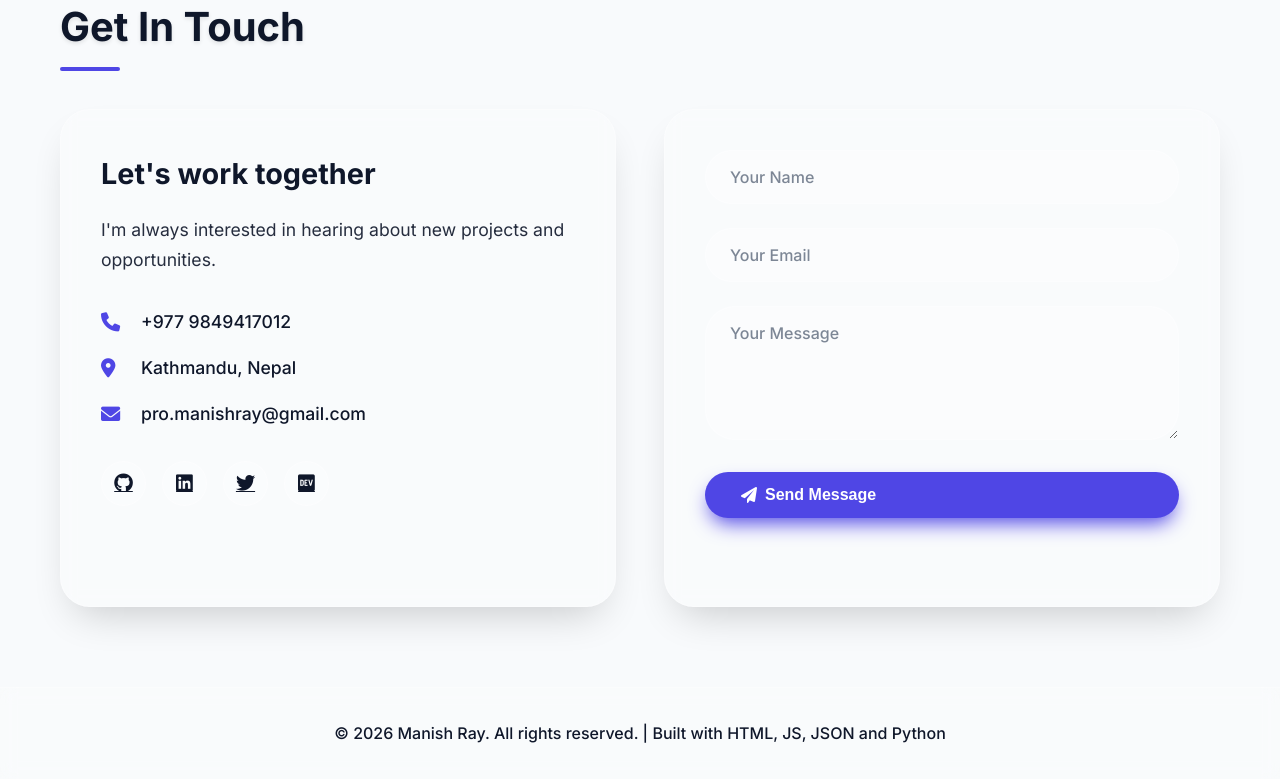
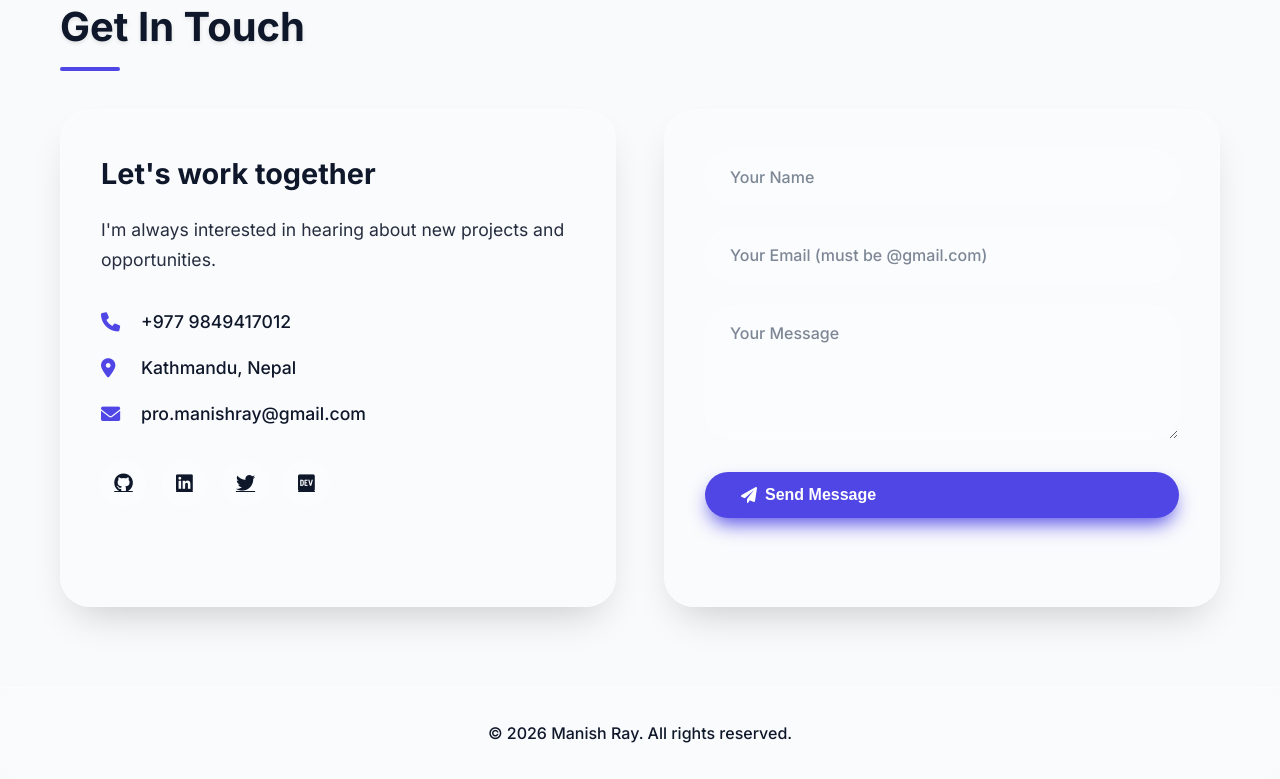
Before and after one commit to UnrealistManish/portfolio, a Flask app: page / in a window 1280 px wide. Shown: the part 3760-4539 px from the top of the page. Run offline with Flask 3, Linux system fonts and the light colour scheme; data that the repository does not hold is empty.

Commit message:
Portfolio

```diff
--- a/app.py
+++ b/app.py
@@ -12,7 +12,7 @@ YOUR_NAME = "Manish Ray"
 YOUR_PHONE = "+977 9849417012"
 YOUR_CITY = "Kathmandu, Nepal"
 YOUR_EMAIL = "pro.manishray@gmail.com"
-GITHUB_USERNAME = "Manish Ray"  # Replace with your actual GitHub username
+GITHUB_USERNAME = "UnrealistManish"  # Replace with your actual GitHub username
 # =============================================================
 
 # Sample projects data
@@ -121,15 +121,12 @@ def get_github_stats():
                 "following": user_data.get("following", 0)
             })
         else:
-            # fallback mock data
             return jsonify({"public_repos": 24, "followers": 156, "following": 89})
     except:
         return jsonify({"public_repos": 24, "followers": 156, "following": 89})
 
 @app.route('/api/visitor-count')
 def visitor_count():
-    """Simple visitor counter (increments each time) – in production use a database"""
-    # For demo, we'll just return a random number
     return jsonify({"count": random.randint(1000, 5000)})
 
 @app.route('/api/contact', methods=['POST'])
@@ -142,10 +139,10 @@ def contact():
     if not name or not email or not message:
         return jsonify({'success': False, 'error': 'All fields are required.'}), 400
 
-    if '@' not in email or '.' not in email:
-        return jsonify({'success': False, 'error': 'Please enter a valid email address.'}), 400
+    # Gmail-only validation
+    if not email.endswith('@gmail.com'):
+        return jsonify({'success': False, 'error': 'Only Gmail addresses are allowed.'}), 400
 
-    # Here you would send an email (e.g., using Flask-Mail or SMTP)
     print(f"New message from {name} ({email}): {message}")
 
     return jsonify({
--- a/static/js/main.js
+++ b/static/js/main.js
@@ -126,7 +126,7 @@ async function fetchFunFact() {
     }
 }
 
-// Contact Form
+// Contact Form with Gmail validation
 document.getElementById('contactForm').addEventListener('submit', async (e) => {
     e.preventDefault();
     const name = document.getElementById('name').value.trim();
@@ -139,8 +139,11 @@ document.getElementById('contactForm').addEventListener('submit', async (e) => {
         status.style.color = 'var(--error)';
         return;
     }
-    if (!/^[^\s@]+@[^\s@]+\.[^\s@]+$/.test(email)) {
-        status.textContent = 'Invalid email.';
+
+    // Gmail-only validation
+    const gmailRegex = /^[a-zA-Z0-9._%+-]+@gmail\.com$/;
+    if (!gmailRegex.test(email)) {
+        status.textContent = 'Please enter a valid Gmail address (must end with @gmail.com).';
         status.style.color = 'var(--error)';
         return;
     }
@@ -208,5 +211,5 @@ document.addEventListener('DOMContentLoaded', () => {
     fetchProjects();
     fetchBlogPosts();
     fetchFunFact();
-    setInterval(fetchVisitorCount, 60000); // update visitor count every minute
+    setInterval(fetchVisitorCount, 60000);
 });
--- a/templates/index.html
+++ b/templates/index.html
@@ -16,7 +16,6 @@
     <script src="https://cdn.jsdelivr.net/particles.js/2.0.0/particles.min.js"></script>
 
     <style>
-        /* Minimal inline style to ensure particles container is behind content */
         #particles-js {
             position: fixed;
             width: 100%;
@@ -28,22 +27,18 @@
         }
     </style>
 
-    <!-- Custom CSS -->
     <link rel="stylesheet" href="{{ url_for('static', filename='css/style.css') }}">
 </head>
 <body>
-    <!-- Particles Background -->
     <div id="particles-js"></div>
 
-    <!-- Theme Toggle -->
     <button class="theme-toggle" id="themeToggle">
         <i class="fas fa-moon"></i>
     </button>
 
-    <!-- Header -->
     <header>
         <div class="container header-content">
-            <div class="logo">{{ name[0] }}<span>{{ name[1] }}</span></div>
+            <div class="logo">MR</div>  <!-- Changed to MR -->
             <nav class="nav-links">
                 <a href="#home" class="active">Home</a>
                 <a href="#about">About</a>
@@ -81,7 +76,6 @@
                         </a>
                     </div>
 
-                    <!-- Live Stats Cards -->
                     <div class="live-stats">
                         <div class="stat-card" data-aos="fade-up" data-aos-delay="100">
                             <i class="fas fa-code-branch"></i>
@@ -102,7 +96,6 @@
                 </div>
             </div>
 
-            <!-- Scroll Indicator -->
             <div class="scroll-indicator">
                 <span>Scroll Down</span>
                 <i class="fas fa-chevron-down"></i>
@@ -124,7 +117,6 @@
                             or sharing my knowledge through blog posts and tutorials.
                         </p>
 
-                        <!-- Tech Stack -->
                         <div class="tech-stack">
                             <h3>Technologies I work with:</h3>
                             <div class="tech-tags">
@@ -140,7 +132,6 @@
                         </div>
                     </div>
 
-                    <!-- Personal Info Card -->
                     <div class="personal-card" data-aos="fade-left">
                         <h3><i class="fas fa-user"></i> Personal Info</h3>
                         <div class="info-item">
@@ -234,7 +225,7 @@
                                 <input type="text" id="name" placeholder="Your Name" required>
                             </div>
                             <div class="form-group">
-                                <input type="email" id="email" placeholder="Your Email" required>
+                                <input type="email" id="email" placeholder="Your Email (must be @gmail.com)" required>
                             </div>
                             <div class="form-group">
                                 <textarea id="message" rows="5" placeholder="Your Message" required></textarea>
@@ -252,16 +243,13 @@
 
     <footer>
         <div class="container">
-            <p>© 2026 {{ name }}. All rights reserved. | Built with HTML, JS, JSON and Python</p>
+            <p>© 2026 {{ name }}. All rights reserved.</p>
         </div>
     </footer>
 
-    <!-- Scripts -->
     <script src="https://code.jquery.com/jquery-3.6.0.min.js"></script>
     <script src="https://unpkg.com/aos@2.3.1/dist/aos.js"></script>
     <script src="{{ url_for('static', filename='js/main.js') }}"></script>
-
-    <!-- Initialize Particles.js -->
     <script>
         particlesJS.load('particles-js', '{{ url_for('static', filename='js/particles.json') }}', function() {
             console.log('Particles.js loaded');
```
